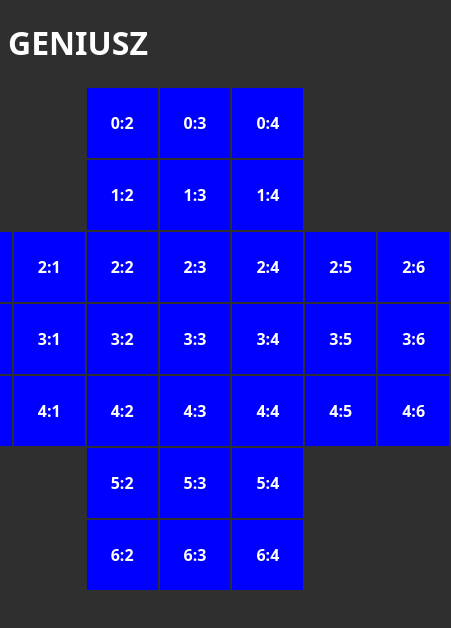
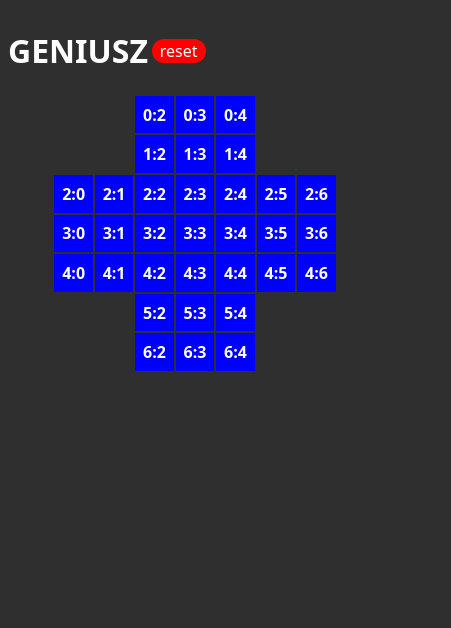
Before and after one commit to 4f48/geniusz, an Astro site: page / in a window 390 px wide. Shown: the whole page, 451 px wide, since content can reach past the window. Built offline with nearby package versions, Linux system fonts and the light colour scheme; Astro itself is replaced by a stand-in of ours.

Commit message:
Basic mobile support, reset button

```diff
--- a/src/components/Player.svelte
+++ b/src/components/Player.svelte
@@ -69,7 +69,7 @@
 <style>
     th {
         background-color: blue;
-        padding: 1.5rem;
+        padding: 2vw;
         cursor: pointer;
     }
 
--- a/src/pages/index.astro
+++ b/src/pages/index.astro
@@ -11,7 +11,10 @@ import Player from '../components/Player.svelte'
 		<title>Astro</title>
 	</head>
 	<body>
-		<h1>GENIUSZ</h1>
+		<div style="display: flex; align-items: center; gap: 1vw;">
+			<h1>GENIUSZ</h1>
+			<a href="/">reset</a>
+		</div>
 		<Player client:load />
 	</body>
 	<style>
@@ -20,5 +23,19 @@ import Player from '../components/Player.svelte'
 			color: white;
 			font-family: system-ui, -apple-system, BlinkMacSystemFont, 'Segoe UI', Roboto, Oxygen, Ubuntu, Cantarell, 'Open Sans', 'Helvetica Neue', sans-serif;
 		}
+		a {
+			text-decoration: none;
+			background-color: red;
+			padding: 0.09rem;
+			padding-left: 0.5rem;
+			padding-right: 0.5rem;
+			border-radius: 1rem;
+			color: white;
+			transition-duration: 250ms;
+		}
+
+		a:hover {
+			background-color: rgb(206, 0, 0);
+		}
 	</style>
 </html>
```
